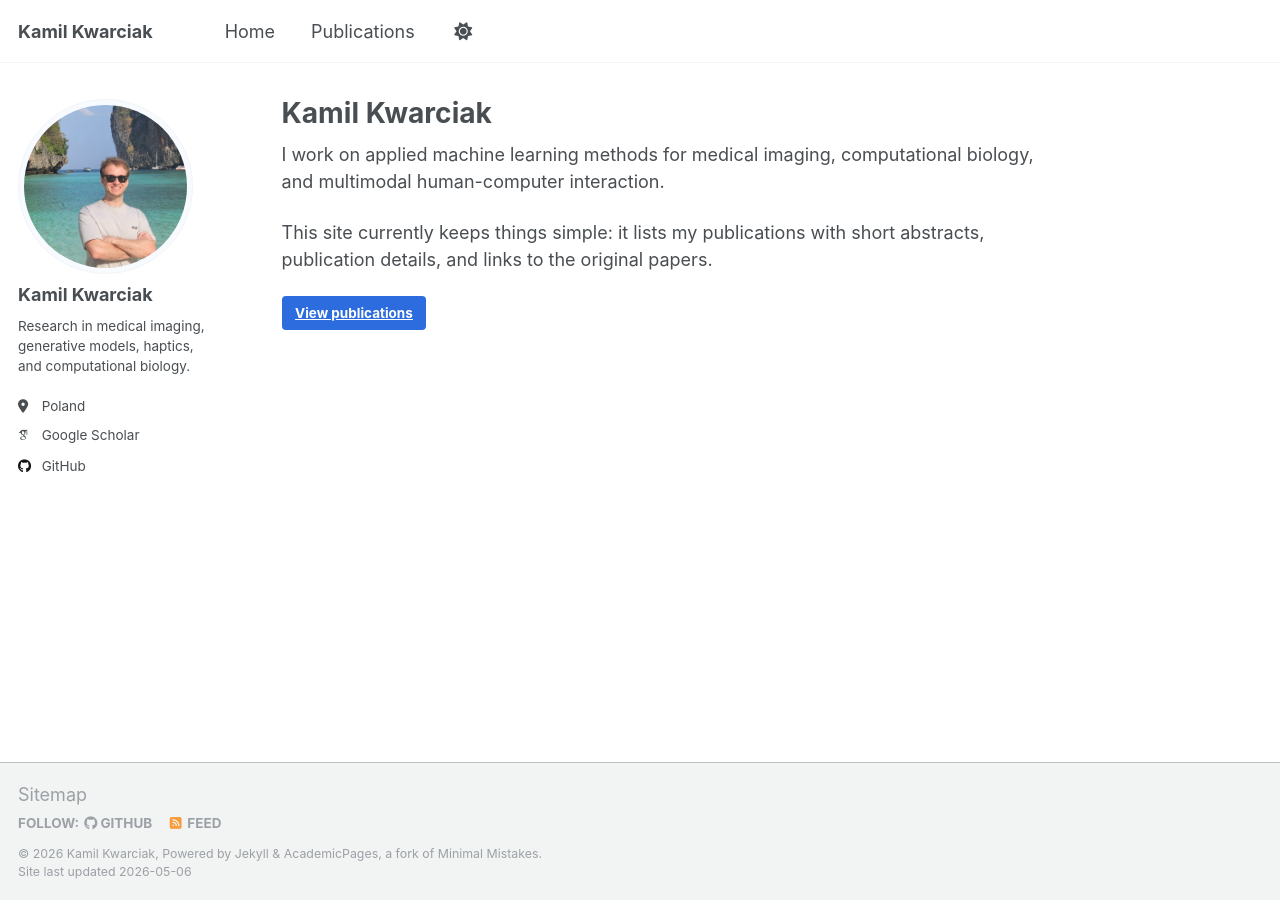
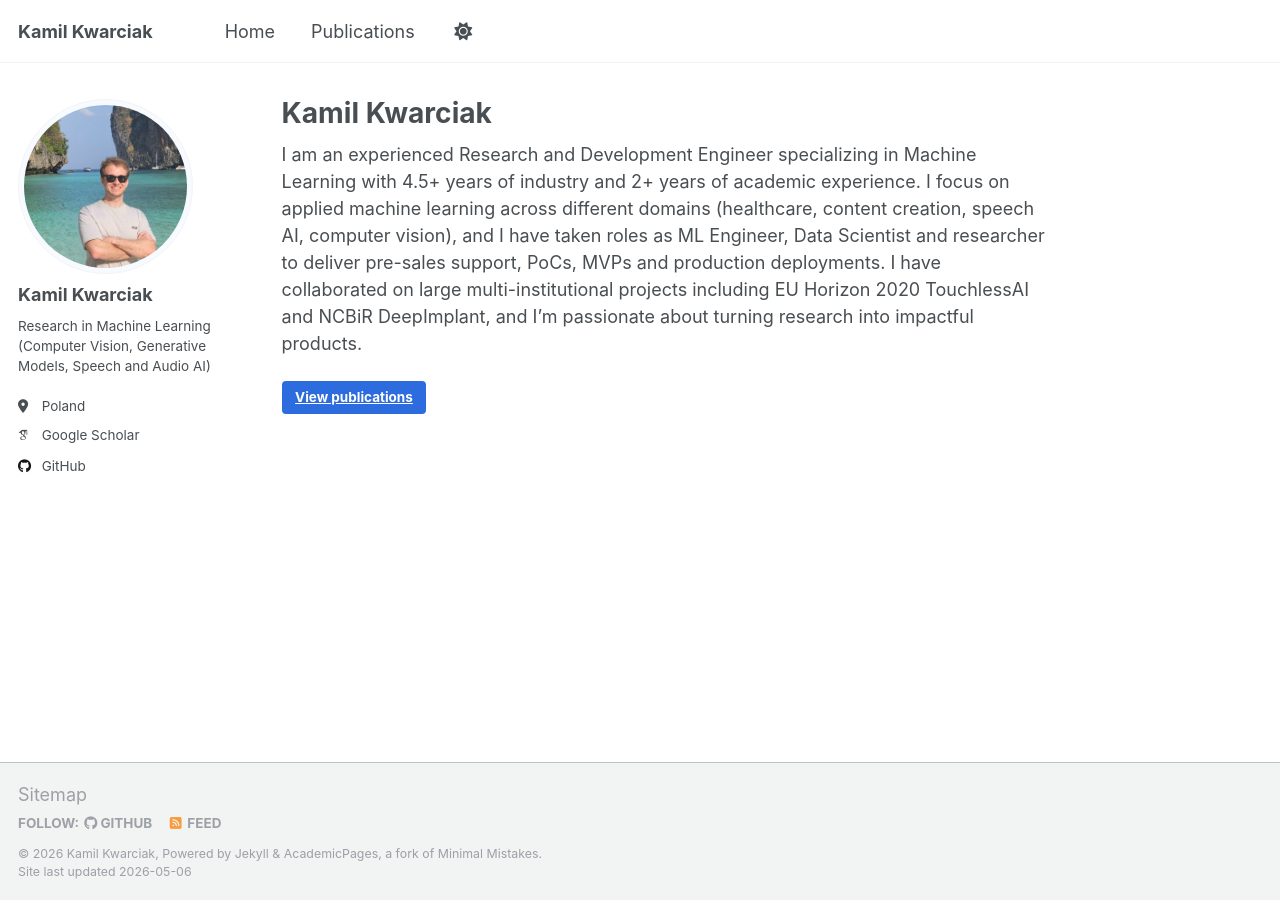
Before and after one commit to s-vsp/s-vsp.github.io, a Jekyll site: the page built from _pages/about.md, in a window 1280 px wide. Built offline with Jekyll 4.4.1, drawn with Linux system fonts in a browser that asks for light colours; some web fonts are replaced; a script that is not in the unit is left out.

Commit message:
update about me

```diff
--- a/_config.yml
+++ b/_config.yml
@@ -25,7 +25,7 @@ author:
   avatar           : "profile.png"
   name             : "Kamil Kwarciak"
   pronouns         : # example: "she/her"
-  bio              : "Research in medical imaging, generative models, haptics, and computational biology."
+  bio              : "Research in Machine Learning (Computer Vision, Generative Models, Speech and Audio AI)"
   location         : "Poland"
   employer         :
   uri              : # URL
--- a/_pages/about.md
+++ b/_pages/about.md
@@ -7,8 +7,6 @@ redirect_from:
   - /about.html
 ---
 
-I work on applied machine learning methods for medical imaging, computational biology, and multimodal human-computer interaction.
-
-This site currently keeps things simple: it lists my publications with short abstracts, publication details, and links to the original papers.
+I am an experienced Research and Development Engineer specializing in Machine Learning with 4.5+ years of industry and 2+ years of academic experience. I focus on applied machine learning across different domains (healthcare, content creation, speech AI, computer vision), and I have taken roles as ML Engineer, Data Scientist and researcher to deliver pre-sales support, PoCs, MVPs and production deployments. I have collaborated on large multi-institutional projects including EU Horizon 2020 TouchlessAI and NCBiR DeepImplant, and I’m passionate about turning research into impactful products.
 
 [View publications](/publications/){: .btn .btn--primary}
```
